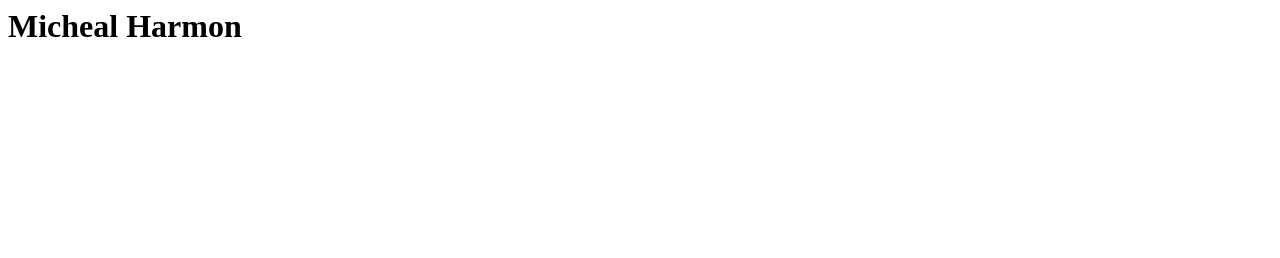
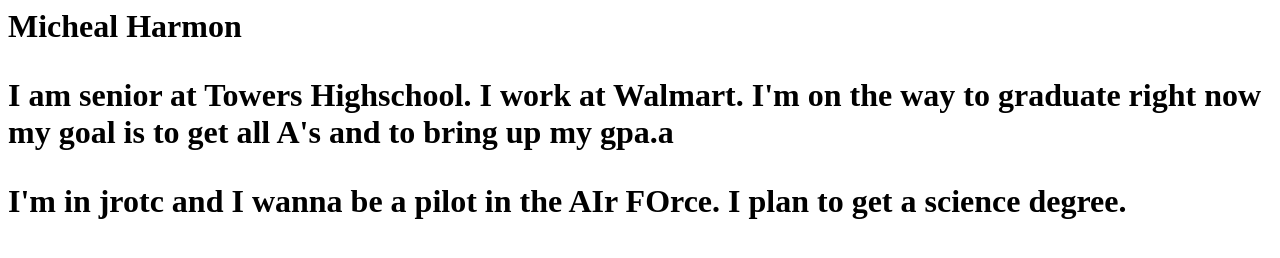
Before and after one commit to SinisterYomi/Sinister.github.to, a plain HTML site: page index.html in a window 1280 px wide. Drawn offline with Linux system fonts and the light colour scheme.

Commit message:
Update index.html

```diff
--- a/index.html
+++ b/index.html
@@ -3,4 +3,10 @@
  <H1>
   Micheal Harmon
   <H1>
+   <p>
+    I am senior at Towers Highschool. I work at Walmart. I'm on the way to graduate right now my goal is to get all A's and to bring up my gpa.a
+   </p>
+   <p>
+   I'm in jrotc and I wanna be a pilot in the AIr FOrce. I plan to get a science degree.
+   </p>
 </html>
```
